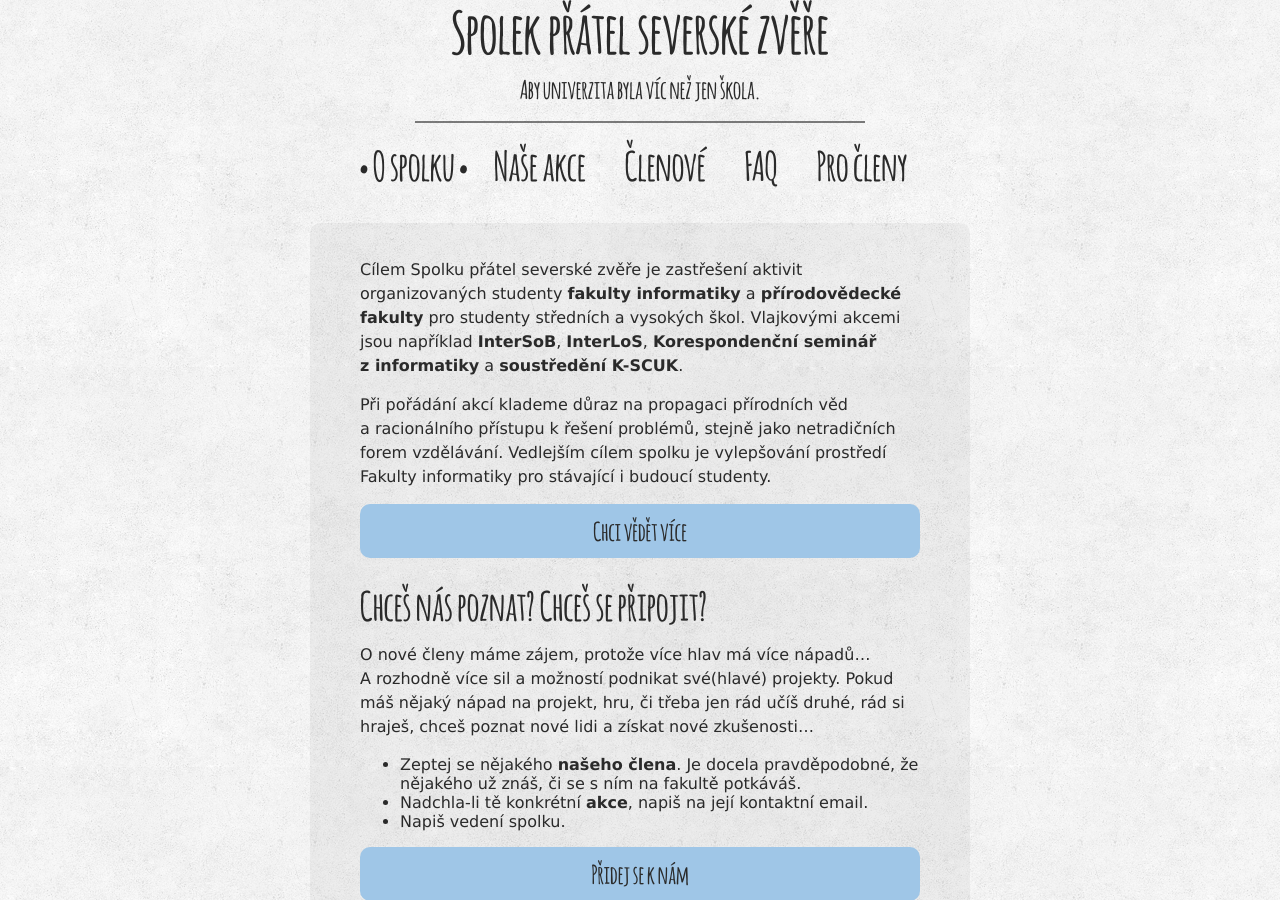
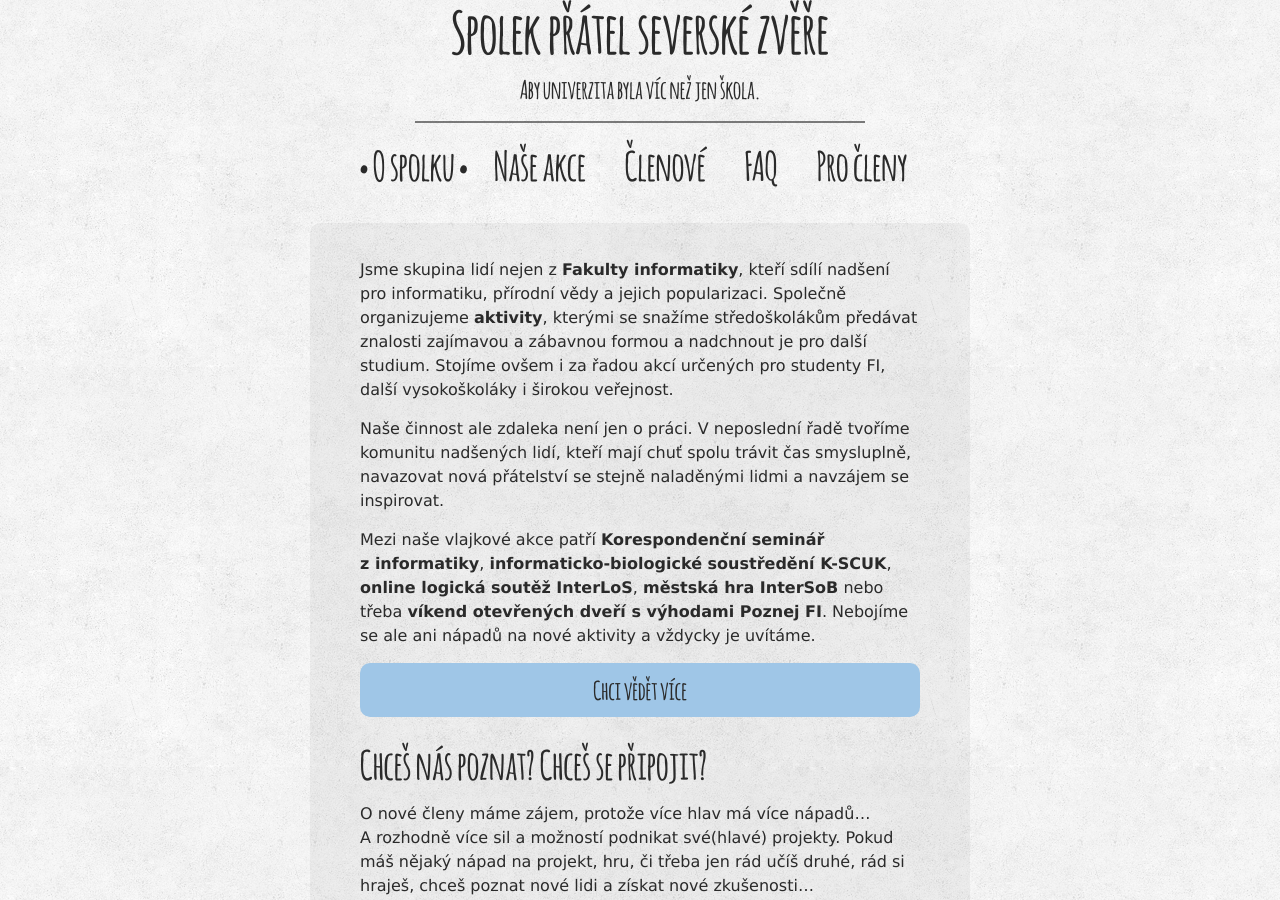
Before and after one commit to zverinec/zverinec-web, a Jekyll site: the page built from index.md, in a window 1280 px wide and 900 px high, scrolled down 233 px. Built offline with Jekyll 4.4.1, drawn with Linux system fonts in a browser that asks for light colours; comment, search, counter and statistics services are not loaded.

Commit message:
Add new intro text.

```diff
--- a/index.md
+++ b/index.md
@@ -4,12 +4,23 @@ layout: default
 order: 0
 ---
 
-Cílem Spolku přátel severské zvěře je zastřešení aktivit organizovaných studenty <a href="https://www.fi.muni.cz/">fakulty informatiky</a> a <a href="http://www.sci.muni.cz/">přírodovědecké fakulty</a> pro studenty středních a vysokých škol. Vlajkovými akcemi jsou například <a href="https://intersob.math.muni.cz/">InterSoB</a>, <a href="https://interlos.fi.muni.cz/">InterLoS</a>, <a href="https://ksi.fi.muni.cz/">Korespondenční seminář z informatiky</a> a <a href="https://kscuk.fi.muni.cz">soustředění K-SCUK</a>.
+Jsme skupina lidí nejen z [Fakulty informatiky](https://fi.muni.cz/), kteří
+sdílí nadšení pro informatiku, přírodní vědy a jejich popularizaci. Společně
+organizujeme [aktivity](/events), kterými se snažíme středoškolákům předávat znalosti
+zajímavou a zábavnou formou a nadchnout je pro další studium. Stojíme ovšem
+i za řadou akcí určených pro studenty FI, další vysokoškoláky i širokou
+veřejnost.
 
-Při pořádání akcí klademe důraz na propagaci přírodních věd a racionálního
-přístupu k řešení problémů, stejně jako netradičních forem vzdělávání.
-Vedlejším cílem spolku je vylepšování prostředí Fakulty informatiky pro
-stávající i budoucí studenty.
+Naše činnost ale zdaleka není jen o práci. V neposlední řadě tvoříme komunitu
+nadšených lidí, kteří mají chuť spolu trávit čas smysluplně, navazovat nová
+přátelství se stejně naladěnými lidmi a navzájem se inspirovat.
+
+Mezi naše vlajkové akce patří [Korespondenční seminář z informatiky](https://ksi.fi.muni.cz/),
+[informaticko-biologické soustředění K-SCUK](https://kscuk.fi.muni.cz/),
+[online logická soutěž InterLoS](https://interlos.fi.muni.cz/),
+[městská hra InterSoB](https://intersob.math.muni.cz/) nebo třeba
+[víkend otevřených dveří s výhodami Poznej FI](https://poznej.fi.muni.cz/).
+Nebojíme se ale ani nápadů na nové aktivity a vždycky je uvítáme.
 
 <a class="btn btn-large" href="/events">Chci vědět více</a>
 
```
